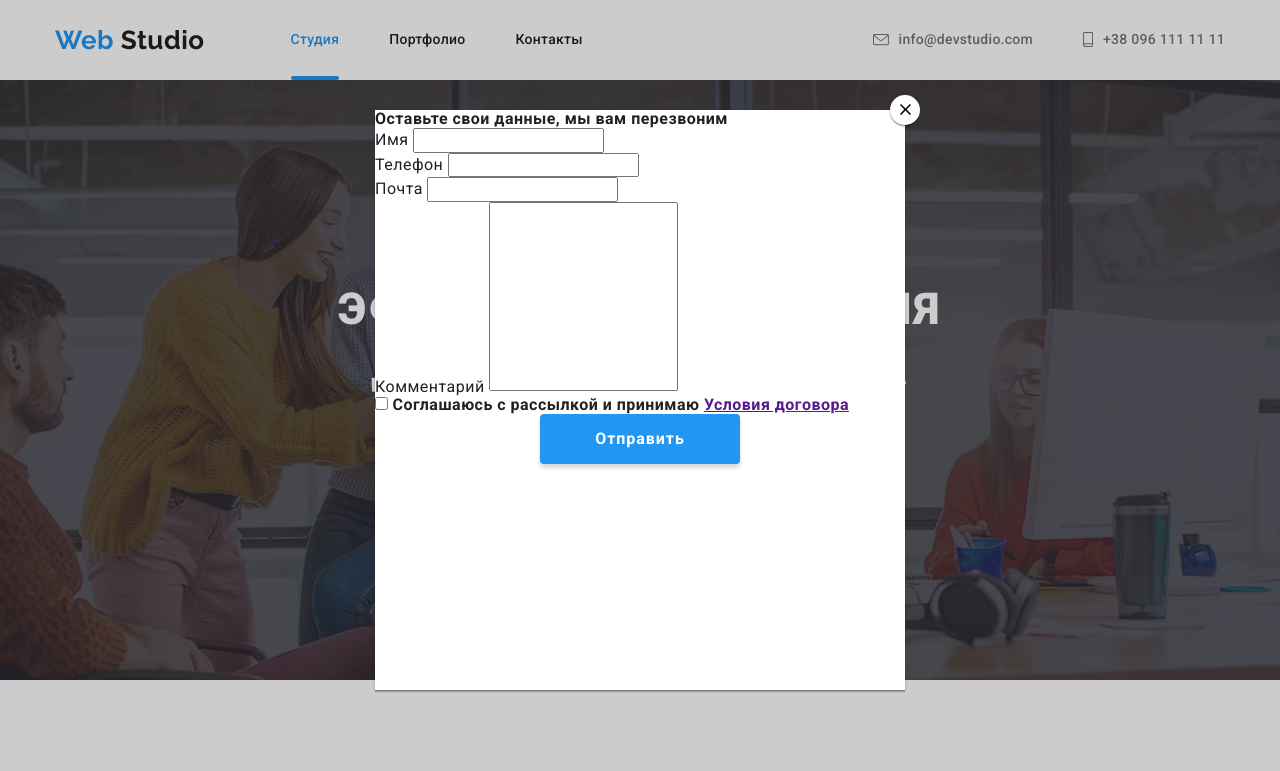
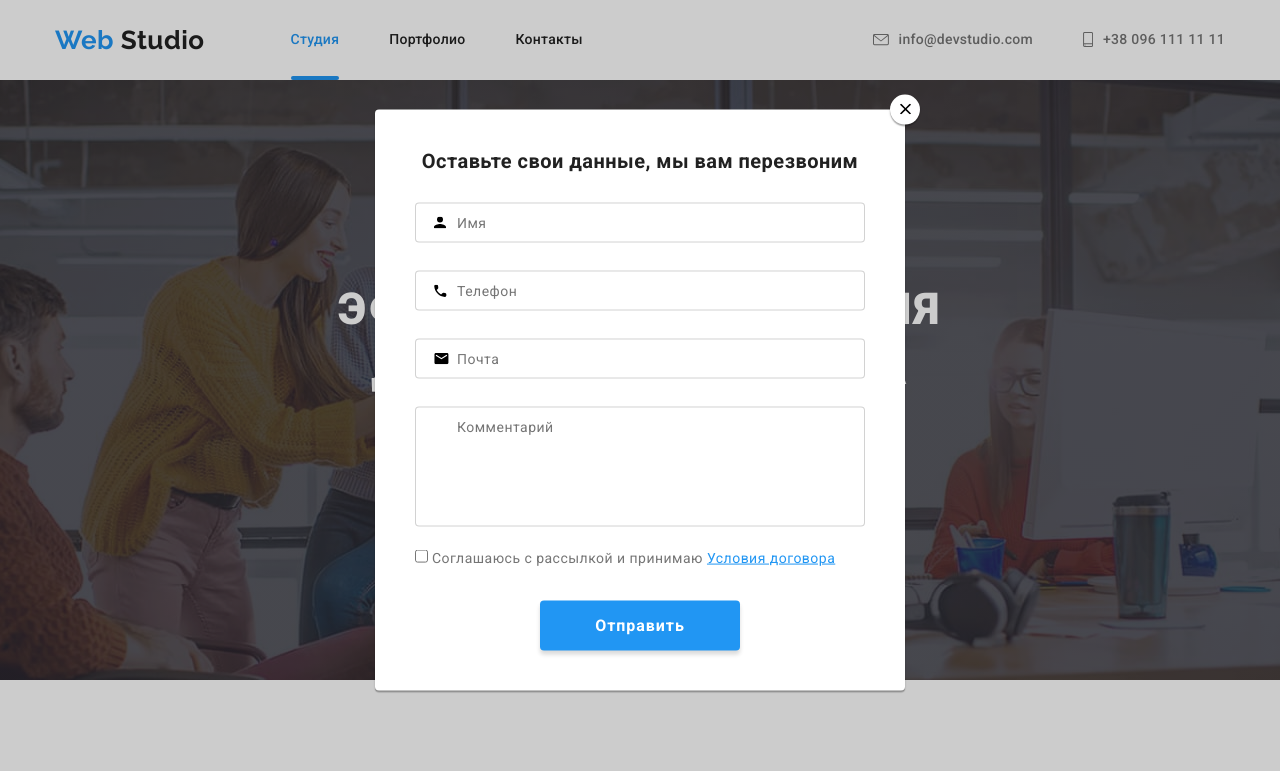
Before and after one commit to andrii-lavrenchuk/goit-markup-hw-06, a plain HTML site: page index.html in a window 1280 px wide. Both pictures are taken after a click on the button "Заказать услугу". Shown: the top 771 px of the page. Drawn offline with nearby package versions, Linux system fonts and the light colour scheme.

Commit message:
Adds form with icons

```diff
--- a/css/main.css
+++ b/css/main.css
@@ -430,7 +430,7 @@
 }
 
 .backdrop.is-hidden .modal {
-  transform: translate(-50%, -50%) scale(1.1);
+  transform: translate(-50%, -50%) scale(2);
 }
 
 .modal {
@@ -440,10 +440,12 @@
 
   min-width: 530px;
   min-height: 580px;
+  padding: 40px;
 
   background-color: #fff;
   box-shadow: 0px 2px 1px rgba(0, 0, 0, 0.2), 0px 1px 1px rgba(0, 0, 0, 0.14),
     0px 1px 3px rgba(0, 0, 0, 0.12);
+  border-radius: 4px;
 
   transform: translate(-50%, -50%) scale(1);
 
@@ -480,6 +482,84 @@
   height: 11px;
 }
 
+/* Hero Form */
+.form-title {
+  font-size: 20px;
+
+  display: block;
+  text-align: center;
+  margin-bottom: 30px;
+}
+
+.form-field {
+  position: relative;
+  font-size: 14px;
+  color: var(--secondary-text-color);
+
+  display: flex;
+  flex-direction: column;
+}
+
+.form .form-field + .form-field {
+  margin-top: 28px;
+}
+
+.form-lable {
+  position: absolute;
+  top: 12px;
+  left: 42px;
+}
+
+.form-input {
+  color: var(--secondary-text-color);
+
+  margin: 0;
+  width: 100%;
+  height: 40px;
+  border: 1px solid rgba(33, 33, 33, 0.2);
+  border-radius: 4px;
+}
+
+.modal-button {
+  margin-top: 30px;
+}
+
+.policy {
+  font-size: 14px;
+  line-height: 1.71;
+  color: var(--secondary-text-color);
+
+  margin-top: 20px;
+}
+
+.conditions {
+  color: var(--accent-color);
+}
+
 .comment {
+  width: 100%;
+  height: 120px;
   resize: none;
 }
+
+/* Form icons */
+
+.icon {
+  position: absolute;
+  top: 14px;
+  left: 19px;
+
+  width: 12px;
+  height: 12px;
+  margin-right: 10px;
+}
+
+.form-icon-phone {
+  width: 13px;
+  height: 13px;
+}
+
+.form-icon-mail {
+  width: 15px;
+  height: 12px;
+}
--- a/index.html
+++ b/index.html
@@ -557,29 +557,61 @@
     <!-- Modal -->
     <div class="backdrop is-hidden" data-backdrop>
       <div class="modal">
-        <form class="js-speaker-form">
-          <b>Оставьте свои данные, мы вам перезвоним</b>
-          <br />
-          <label for="name">Имя</label>
+        <form class="form js-speaker-form">
+          <b class="form-title">Оставьте свои данные, мы вам перезвоним</b>
 
-          <input type="text" name="name" id="name" />
-          <br />
-          <label for="tel">Телефон</label>
-          <input type="tel" name="tel" id="tel" />
-          <br />
-          <label for="email">Почта</label>
+          <div class="form-field">
+            <label for="name" class="form-lable">Имя</label>
 
-          <input type="email" name="email" id="email" />
-          <br />
-          <label for="comment">Комментарий</label>
-          <textarea class="comment" name="comment" id="comment" rows="10">
-          </textarea>
-          <br />
-          <input type="checkbox" name="checkbox" id="checkbox" />
-          <b>
-            Соглашаюсь с рассылкой и принимаю
-            <a href="">Условия договора</a>
-          </b>
+            <input class="form-input" type="text" name="name" id="name" />
+            <svg class="icon">
+              <use href="./images/form-icons-sprite.svg#icon-form-name"></use>
+            </svg>
+          </div>
+
+          <div class="form-field">
+            <label for="tel" class="form-lable">Телефон</label>
+            <input class="form-input" type="tel" name="tel" id="tel" />
+            <svg class="icon form-icon-phone">
+              <use href="./images/form-icons-sprite.svg#icon-form-phone"></use>
+            </svg>
+          </div>
+
+          <div class="form-field">
+            <label for="email" class="form-lable">Почта</label>
+
+            <input
+              class="form-input"
+              type="email"
+              name="email"
+              id="email-form"
+            />
+            <svg class="icon form-icon-mail">
+              <use href="./images/form-icons-sprite.svg#icon-form-mail"></use>
+            </svg>
+          </div>
+          <div class="form-field">
+            <label for="comment" class="form-lable">Комментарий</label>
+            <textarea
+              class="comment form-input"
+              name="comment"
+              id="comment"
+              rows="10"
+            >
+            </textarea>
+          </div>
+
+          <div class="policy">
+            <input
+              type="checkbox"
+              name="checkbox"
+              value="policy"
+              id="checkbox"
+            />
+            <label for="checkbox">Соглашаюсь с рассылкой и принимаю</label>
+            <a href="" class="conditions">Условия договора</a>
+          </div>
+
           <div class="modal-button">
             <button class="close-button" data-close-modal>
               <svg class="close-icon">
```
Also changed, not shown: images/form-icons-sprite.svg (added).
